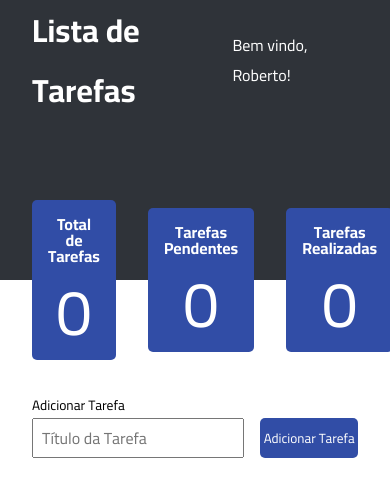
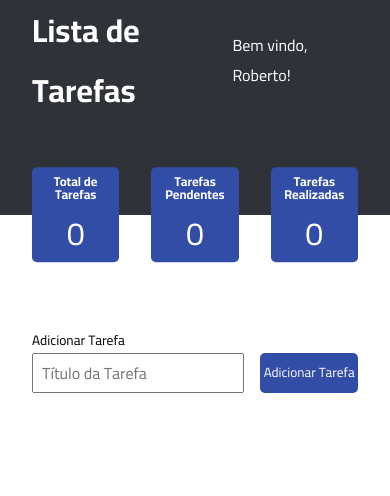
Before and after one commit to robertomoreira04/listadetarefas2.0, a React (Create React App) app: page / in a window 390 px wide. Shown: the top 496 px of the page. Built offline with nearby package versions, Linux system fonts and the light colour scheme.

Commit message:
media queries para celular

```diff
--- a/public/index.html
+++ b/public/index.html
@@ -9,9 +9,7 @@
       content="Web site created using create-react-app"
     />
 
-    <link rel="shortcut icon" href="favicon.png" type="image/x-icon">
-
-    <link rel="manifest" href="%PUBLIC_URL%/manifest.json" />
+    <link rel="shortcut icon" href="favicon.png">
 
     <link rel="preconnect" href="https://fonts.googleapis.com">
     <link rel="preconnect" href="https://fonts.gstatic.com" crossorigin>
@@ -20,7 +18,6 @@
     <title>Lista de Tarefas</title>
   </head>
   <body>
-    <noscript>You need to enable JavaScript to run this app.</noscript>
     <div id="root"></div>
   </body>
 </html>
--- a/src/components/Header/styles.module.scss
+++ b/src/components/Header/styles.module.scss
@@ -23,3 +23,20 @@
       transform: translateY(50%);
   }
 }
+
+@media (max-width: 350px) {
+  .container {
+    padding: 0 1rem;
+  }
+
+  .container div:first-child {
+    flex-direction: column;
+    align-items: flex-start;
+  }
+
+  .container div:last-child {
+    flex-direction: column;
+    gap: 1rem;
+    transform: translateY(10%);
+  }
+}
--- a/src/components/StatsCard/styles.module.scss
+++ b/src/components/StatsCard/styles.module.scss
@@ -17,3 +17,17 @@
     line-height: 1;
   }
 }
+
+@media (max-width: 440px) {
+  .stats_card {
+    padding: 0.5rem;
+  }
+
+  .stats_card h2 {
+    font-size: 0.8rem;
+  }
+
+  .stats_card span {
+    font-size: 2rem;
+  }
+}
```
Also changed, not shown: public/logo192.png (deleted), public/logo512.png (deleted).
